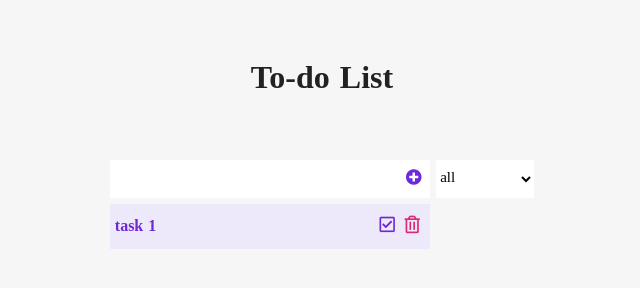
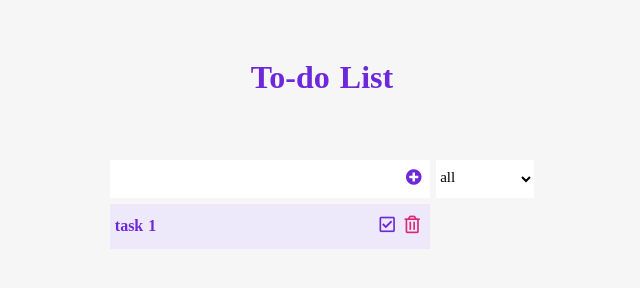
Before and after one commit to MiladNz/ToDoList-Project, a plain HTML site: page index.html in a window 1280 px wide. Shown: the whole page, without its empty margins (318-958 px from the left). Drawn offline with Linux system fonts and the light colour scheme.

Commit message:
change header color

```diff
--- a/style.css
+++ b/style.css
@@ -34,6 +34,7 @@ header {
     display: flex;
     align-items: center;
     justify-content: center;
+    color: var(--primaryColor);
 }
 
 .container {
```
